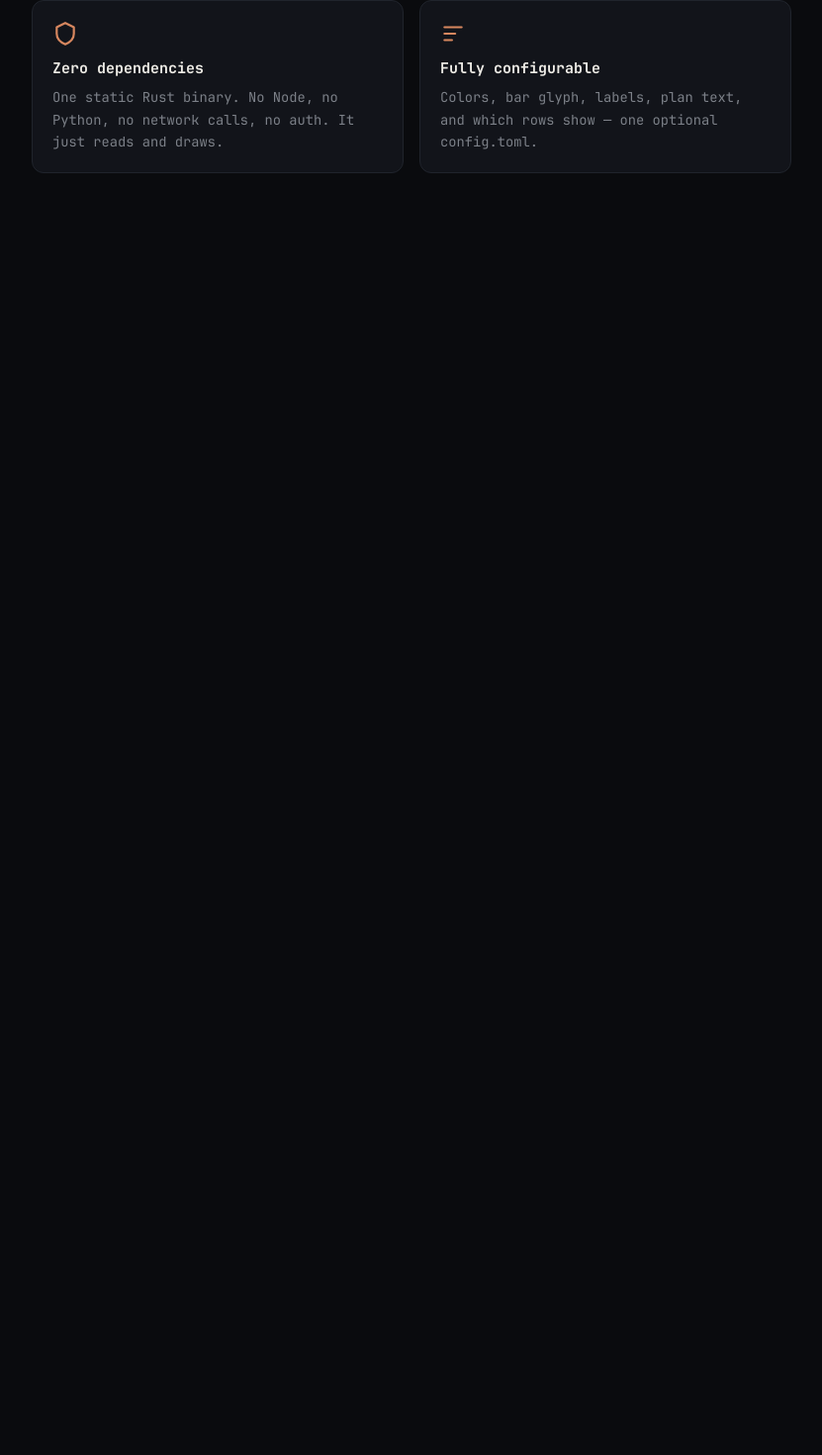
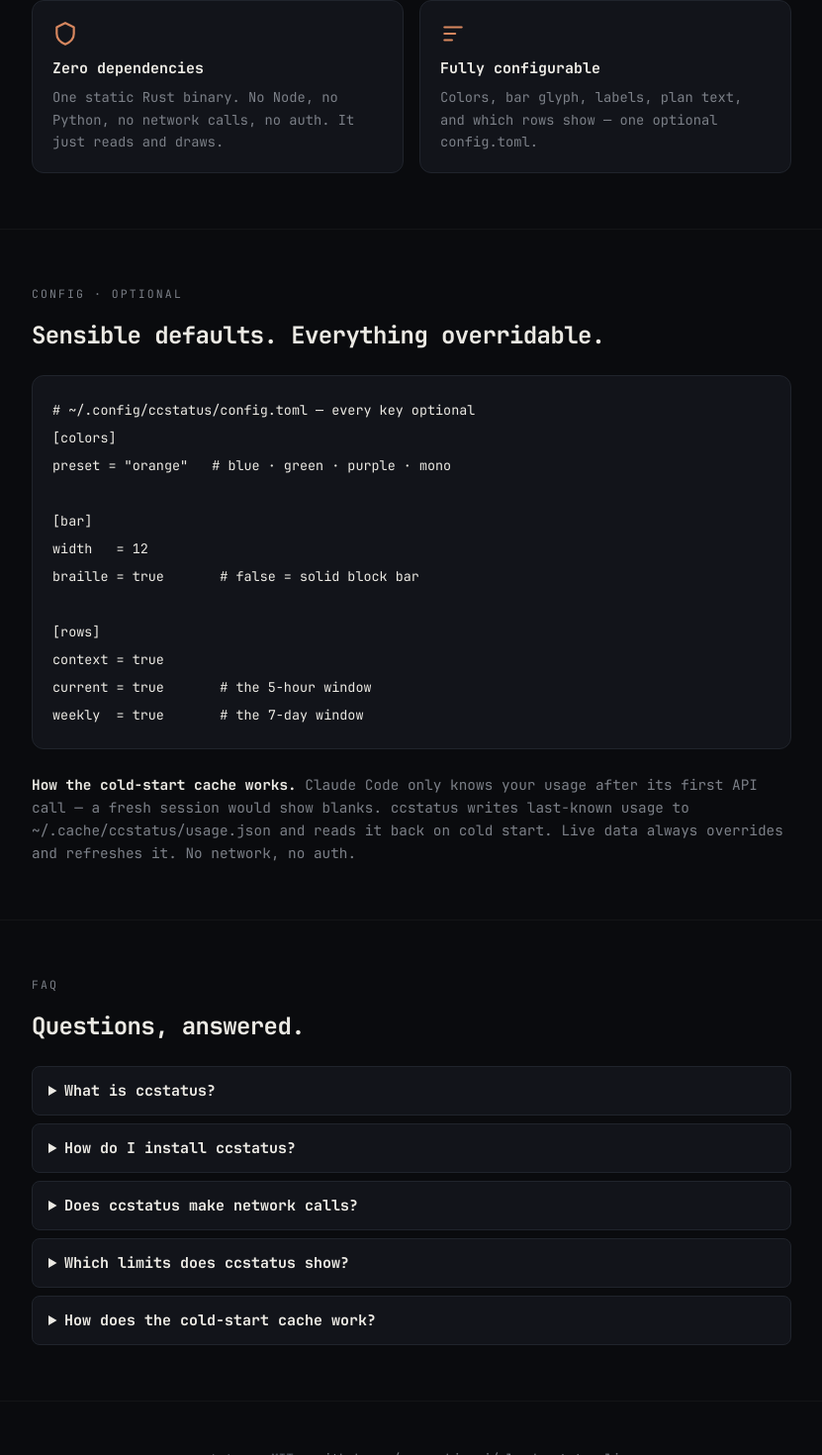
Before and after one commit to morsechimwai/claude-status-line, a Next.js app in the folder site/: page / in a window 1280 px wide. Shown: the part 1695-3165 px from the top of the page at 99% size, without its empty margins (224-1055 px from the left). Before the commit the page ends 1926 px from the top, so only its background shows below. Built offline with nearby package versions, Linux system fonts and the light colour scheme.

Commit message:
feat(site): config showcase, cache prose, FAQ

```diff
--- a/site/app/page.tsx
+++ b/site/app/page.tsx
@@ -1,6 +1,9 @@
 import Hero from "@/components/Hero";
 import Install from "@/components/Install";
 import Features from "@/components/Features";
+import Config from "@/components/Config";
+import Faq from "@/components/Faq";
+import { REPO } from "@/lib/product";
 
 export default function Home() {
   return (
@@ -8,6 +11,12 @@
       <Hero />
       <Install />
       <Features />
+      <Config />
+      <Faq />
+      <footer className="border-t border-white/[0.04] px-5 py-12 text-center text-[0.8rem] text-[var(--dim2)]">
+        ccstatus · MIT · <a href={REPO} className="text-[var(--dim)] hover:text-[var(--fg)]">github.com/morsechimwai/claude-status-line</a>
+        <br />brew · npm · cargo · a single Rust binary
+      </footer>
     </main>
   );
 }
--- /dev/null
+++ b/site/components/Config.tsx
@@ -0,0 +1,18 @@
+import { CONFIG_TOML } from "@/lib/product";
+
+export default function Config() {
+  return (
+    <section id="config" className="border-t border-white/[0.04] px-5 py-14">
+      <div className="mx-auto max-w-3xl">
+        <p className="mb-4 text-[0.72rem] uppercase tracking-[0.18em] text-[var(--dim)]">Config · optional</p>
+        <h2 className="mb-6 text-2xl font-bold tracking-tight">Sensible defaults. Everything overridable.</h2>
+        <div className="overflow-x-auto rounded-xl border border-border bg-[var(--surface)] p-5">
+          <pre className="text-[0.84rem] leading-7"><code>{CONFIG_TOML}</code></pre>
+        </div>
+        <p className="mt-6 text-[0.9rem] text-[var(--dim)]">
+          <strong className="text-[var(--fg)]">How the cold-start cache works.</strong> Claude Code only knows your usage after its first API call — a fresh session would show blanks. ccstatus writes last-known usage to <code className="text-[var(--dim)]">~/.cache/ccstatus/usage.json</code> and reads it back on cold start. Live data always overrides and refreshes it. No network, no auth.
+        </p>
+      </div>
+    </section>
+  );
+}
--- /dev/null
+++ b/site/components/Faq.tsx
@@ -0,0 +1,20 @@
+import { FAQ } from "@/lib/product";
+
+export default function Faq() {
+  return (
+    <section id="faq" className="border-t border-white/[0.04] px-5 py-14">
+      <div className="mx-auto max-w-3xl">
+        <p className="mb-4 text-[0.72rem] uppercase tracking-[0.18em] text-[var(--dim)]">FAQ</p>
+        <h2 className="mb-6 text-2xl font-bold tracking-tight">Questions, answered.</h2>
+        <div className="flex flex-col gap-2">
+          {FAQ.map((f) => (
+            <details key={f.q} className="rounded-lg border border-border bg-[var(--surface)] px-4 py-3">
+              <summary className="cursor-pointer font-bold">{f.q}</summary>
+              <p className="mt-2 text-[0.88rem] leading-relaxed text-[var(--dim)]">{f.a}</p>
+            </details>
+          ))}
+        </div>
+      </div>
+    </section>
+  );
+}
```
